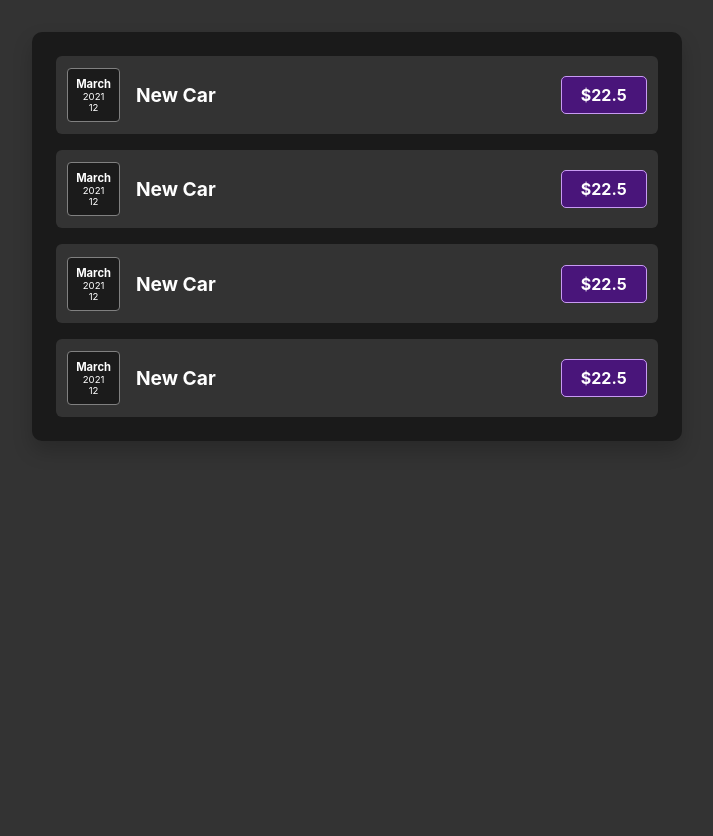
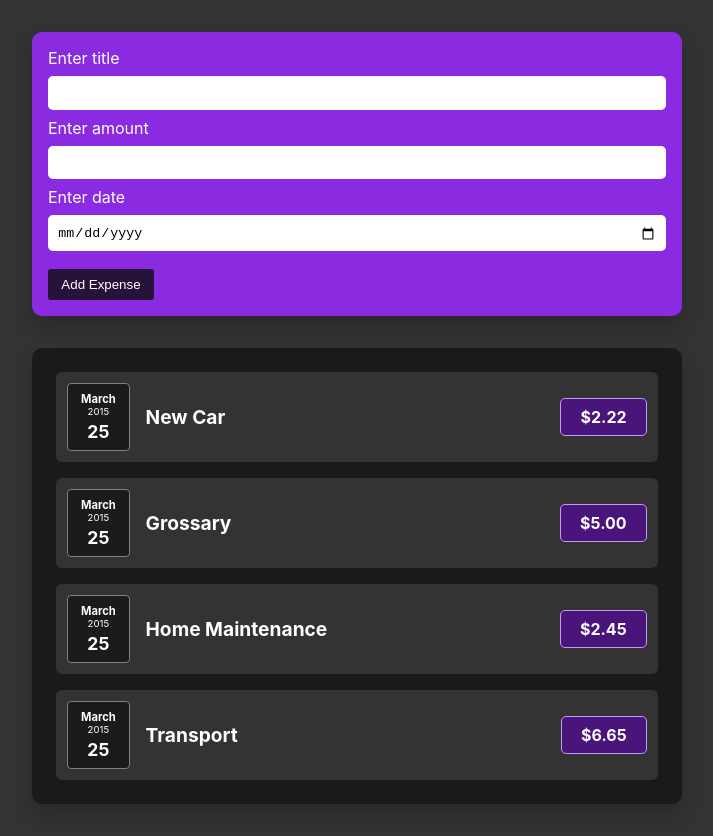
Before and after one commit to josiah360/react-expense-tracker, a React (Create React App) app: page / in a window 1280 px wide. Shown: the whole page, without its empty margins (283-996 px from the left). Before the commit the page ends 800 px from the top, so only its background shows below. Built offline with nearby package versions, Linux system fonts and the light colour scheme.

Commit message:
Add Form for adding new expenses

```diff
--- a/src/App.css
+++ b/src/App.css
@@ -1,3 +1,7 @@
+* {
+    box-sizing: border-box;
+}
+
 body {
     background-color: #333;
     margin: 0;
@@ -8,6 +12,10 @@ body {
 
 .container {
     width: 100%;
+    margin-top: 2em;
+    display: flex;
+    flex-direction: column;
+    row-gap: 1em;
 }
 
 @media (min-width: 768px) {
--- a/src/App.js
+++ b/src/App.js
@@ -1,13 +1,32 @@
-import { Fragment } from 'react'
+import { Fragment, useState  } from 'react'
 
 import ExpensesContainer from './components/Expenses/ExpensesContainer';
+import AddExpenseForm from './components/AddExpenseForm/AddExpenseForm';
 import './App.css'
 
+
+const DUMMY_EXPENSES = [
+  {title: 'New Car', amount: 2.22, date: "2015-03-25", id: 'e1'},
+  {title: 'Grossary', amount: 5.00, date: "2015-03-25", id:'e2'},
+  {title: 'Home Maintenance', amount: 2.45, date: "2015-03-25", id:'e3'},
+  {title: 'Transport', amount: 6.65, date: "2015-03-25", id:'e4'},
+]
+
+
 function App() {
+
+  const [expenses, setExpenses] = useState(DUMMY_EXPENSES)
+
+  const addExpenseHandler = (newExpense) => {
+    setExpenses([...newExpense ,expenses])
+  }
+
   return (
     <Fragment>
+      <AddExpenseForm onAddExpense={addExpenseHandler} />
+
       <div className="container">
-        <ExpensesContainer />
+        <ExpensesContainer expenses={expenses} />
       </div>
     </Fragment>
   );
--- /dev/null
+++ b/src/components/AddExpenseForm/AddExpenseForm.css
@@ -0,0 +1,37 @@
+.expense-form {
+    background-color: blueviolet;
+    padding: 1em;
+    display: flex;
+    flex-direction: column;
+    row-gap: .5em;
+    color: white;
+}
+
+.expense-form input {
+    width: 100%;
+    padding: .7em;
+    border-radius: 5px;
+    border: none;
+    margin-top: 8px;
+}
+
+.expense-form input:focus,
+button[type=submit]:active {
+    outline: none;
+}
+
+button[type=submit] {
+    padding: .6em 1em;
+    margin-top: 10px;
+    background-color: rgb(39, 18, 58);
+    color: white;
+    border: none;
+    border-radius: 3px;
+    cursor: pointer;
+}
+
+
+
+button[type=submit]:active {
+    transform: scale(0.98);
+}
--- /dev/null
+++ b/src/components/AddExpenseForm/AddExpenseForm.js
@@ -0,0 +1,65 @@
+import { useState } from 'react'
+
+import Card from '../UI/Card'
+import './AddExpenseForm.css'
+
+const AddExpenseForm = () => {
+
+
+    const [enteredTitle, setEnteredTitle] = useState('')
+    const [enteredAmount, setEnteredAmount] = useState('')
+    const [enteredDate, setEnteredDate] = useState('')
+
+    const titleChangeHandler = (e) => {
+        setEnteredTitle(e.target.value)
+    }
+
+    const amountChangeHandler = (e) => {
+        setEnteredAmount(e.target.value)
+    }
+
+    const dateChangeHandler = (e) => {
+        setEnteredDate(e.target.value)
+    }
+
+    const formSubmitHandler = (e) => {
+        e.preventDefault()
+
+        const newExpense = {
+            title: enteredTitle,
+            amount: +enteredAmount,
+            date: enteredDate
+        }
+
+        console.log(newExpense)
+
+        setEnteredTitle('')
+        setEnteredAmount('')
+        setEnteredDate('')
+    }
+
+
+    return (
+        <Card className="">
+            <form className="expense-form" onSubmit={formSubmitHandler} >
+                <div className='titleInput'>
+                    <label htmlFor='title'>Enter title</label>
+                    <input type='text' value={enteredTitle}  id="title" onChange={titleChangeHandler} />
+                </div>
+                <div className='amountInput'>
+                    <label htmlFor='amount'>Enter amount</label>
+                    <input type='number' value={enteredAmount}  id="amount" onChange={amountChangeHandler} />
+                </div>
+                <div className='dateInput'>
+                    <label htmlFor='date'>Enter date</label>
+                    <input type='date' value={enteredDate}  id="date" onChange={dateChangeHandler}/>
+                </div>
+                <div className="formBtn">
+                    <button type="submit">Add Expense</button>
+                </div>
+            </form>
+        </Card>
+    )
+}
+
+export default AddExpenseForm
--- a/src/components/Expenses/Expense.js
+++ b/src/components/Expenses/Expense.js
@@ -1,12 +1,12 @@
 import ExpensesDate from './ExpensesDate'
 import './Expense.css'
 
-const Expense = () => {
+const Expense = (props) => {
     return (
         <li className="expense">
-            <ExpensesDate />
-            <h2 className="title">New Car</h2>
-            <div className="amount">$22.5</div>
+            <ExpensesDate date={props.date} />
+            <h2 className="title">{props.title}</h2>
+            <div className="amount">{`$${props.amount.toFixed(2)}`}</div>
         </li>
     )
 }
--- a/src/components/Expenses/ExpensesContainer.js
+++ b/src/components/Expenses/ExpensesContainer.js
@@ -2,10 +2,10 @@ import Card from "../UI/Card"
 import ExpensesList from "./ExpensesList"
 import './ExpensesContainer.css'
 
-const ExpensesContainer = () => {
+const ExpensesContainer = (props) => {
     return (
         <Card className="expenses-container">
-            <ExpensesList />
+            <ExpensesList expenses={props.expenses} />
         </Card>
     )
 }
--- a/src/components/Expenses/ExpensesDate.css
+++ b/src/components/Expenses/ExpensesDate.css
@@ -4,7 +4,7 @@
     background-color: rgb(27, 27, 27);
     border: 1px solid grey;
     border-radius: 4px;
-    padding: .5em;
+    padding: .5em .8em;
     color: white;
 }
 
@@ -21,5 +21,7 @@
 
 .day {
     text-align: center;
-    font-size: .6em;
+    font-weight: bold;
+    font-size: 1.1em;
+    margin-top: .2em;
 }
--- a/src/components/Expenses/ExpensesDate.js
+++ b/src/components/Expenses/ExpensesDate.js
@@ -1,11 +1,11 @@
 import './ExpensesDate.css'
 
-const ExpensesDate = () => {
+const ExpensesDate = (props) => {
     return (
         <div className="date">
-            <span className="month">March</span>
-            <span className="year">2021</span>
-            <span className="day">12</span>
+            <span className="month">{ new Date(props.date).toLocaleString('en-US', {month: 'long'}) }</span>
+            <span className="year">{ new Date(props.date).toLocaleString('en-US', {year: 'numeric'}) }</span>
+            <span className="day">{ new Date(props.date).toLocaleString('en-US', {day: '2-digit'}) }</span>
         </div>
     )
 }
--- a/src/components/Expenses/ExpensesList.js
+++ b/src/components/Expenses/ExpensesList.js
@@ -1,12 +1,18 @@
 import Expense from "./Expense"
 import './ExpensesList.css'
 
-const ExpensesList = () => {
+const ExpensesList = (props) => {
     return <ul className="expenses-list">
-        <Expense />
-        <Expense />
-        <Expense />
-        <Expense />
+        {props.expenses.map(expense =>
+            <Expense
+                key={expense.id}
+                id={expense.id}
+                title={expense.title}
+                amount={expense.amount}
+                date={expense.date}
+            />
+        )}
+
     </ul>
 }
 
--- a/src/components/UI/Card.css
+++ b/src/components/UI/Card.css
@@ -1,4 +1,5 @@
 .card {
     border-radius: 10px;
     box-shadow: 0 10px 20px rgba(0, 0, 0, 0.2);
+    overflow: hidden;
 }
```
